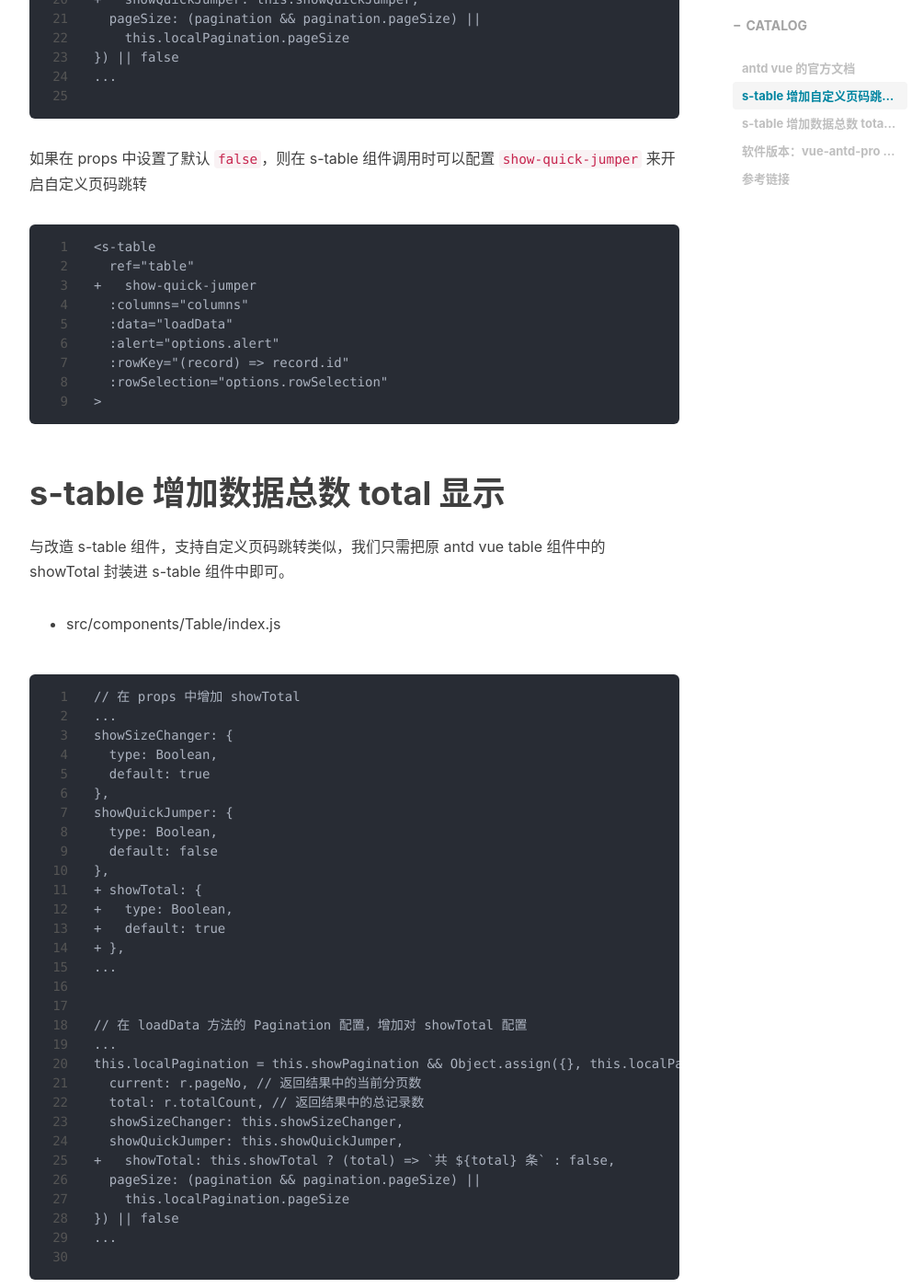
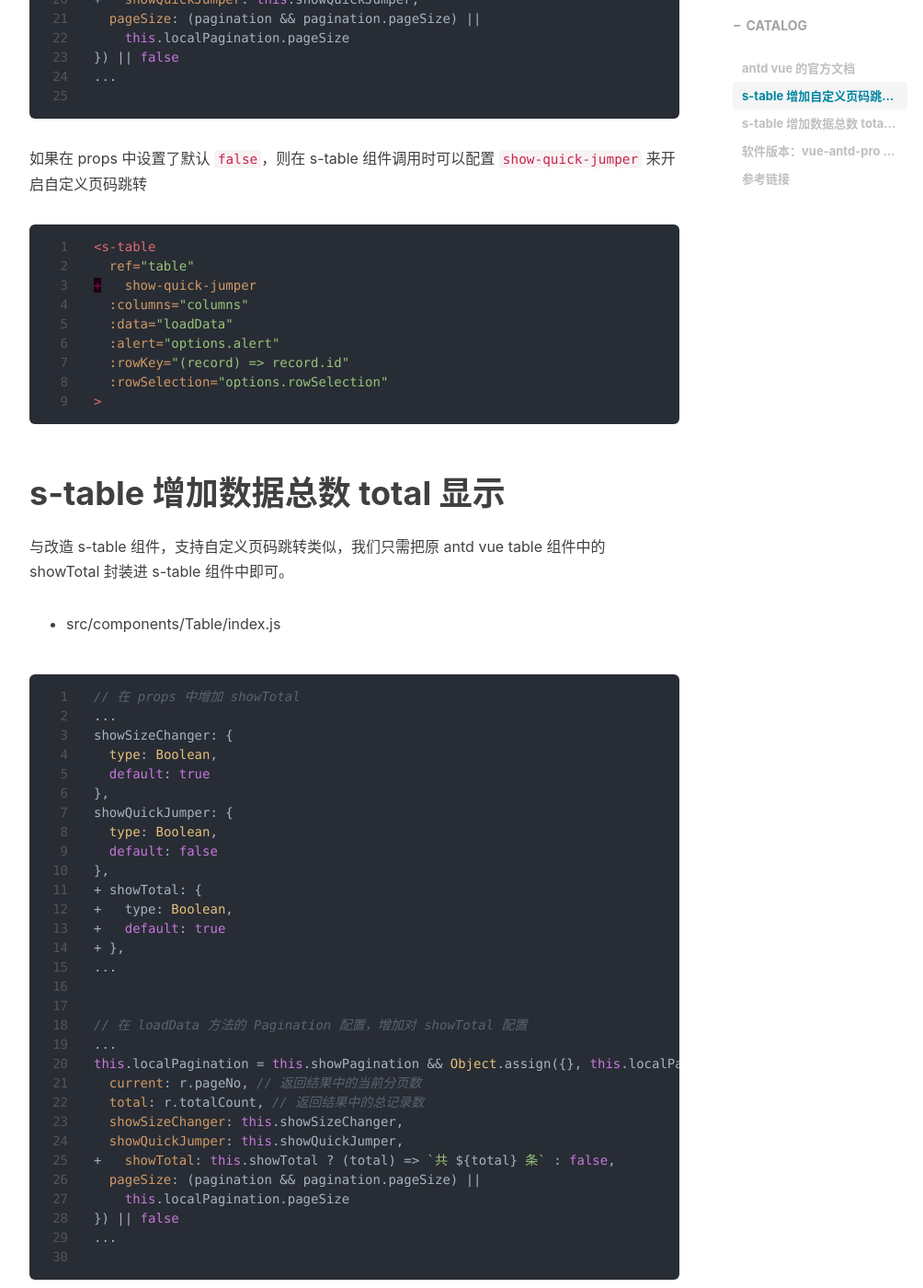
Before and after one commit to tongg112/tongg112.github.io, a Jekyll site: the page built from _posts/2022-05-11-antdv-table-total.md, in a window 1280 px wide and 1400 px high, scrolled down 1389 px. Shown: the whole window at 92% size, without its empty margins (233-1237 px from the left). Built offline with Jekyll 4.4.1, drawn with Linux system fonts in a browser that asks for light colours; nearby versions of some CDN libraries; comment, search, counter and statistics services are not loaded; some of the changed text lies outside the part shown.

Commit message:
antdv-table-total: 代码高亮格式调整

````diff
--- a/_posts/2022-05-11-antdv-table-total.md
+++ b/_posts/2022-05-11-antdv-table-total.md
@@ -18,7 +18,7 @@ comments: true
 
 - src/components/Table/index.js
 
-```
+```js
 // 在 props 中增加 showQuickJumper
 ...
 showSizeChanger: {
@@ -47,7 +47,7 @@ this.localPagination = this.showPagination && Object.assign({}, this.localPagina
 ```
 如果在 props 中设置了默认 `false`，则在 s-table 组件调用时可以配置 `show-quick-jumper` 来开启自定义页码跳转
 
-```
+```html
 <s-table
   ref="table"
 +   show-quick-jumper
@@ -65,7 +65,7 @@ this.localPagination = this.showPagination && Object.assign({}, this.localPagina
 
 - src/components/Table/index.js
 
-```
+```js
 // 在 props 中增加 showTotal
 ...
 showSizeChanger: {
````
